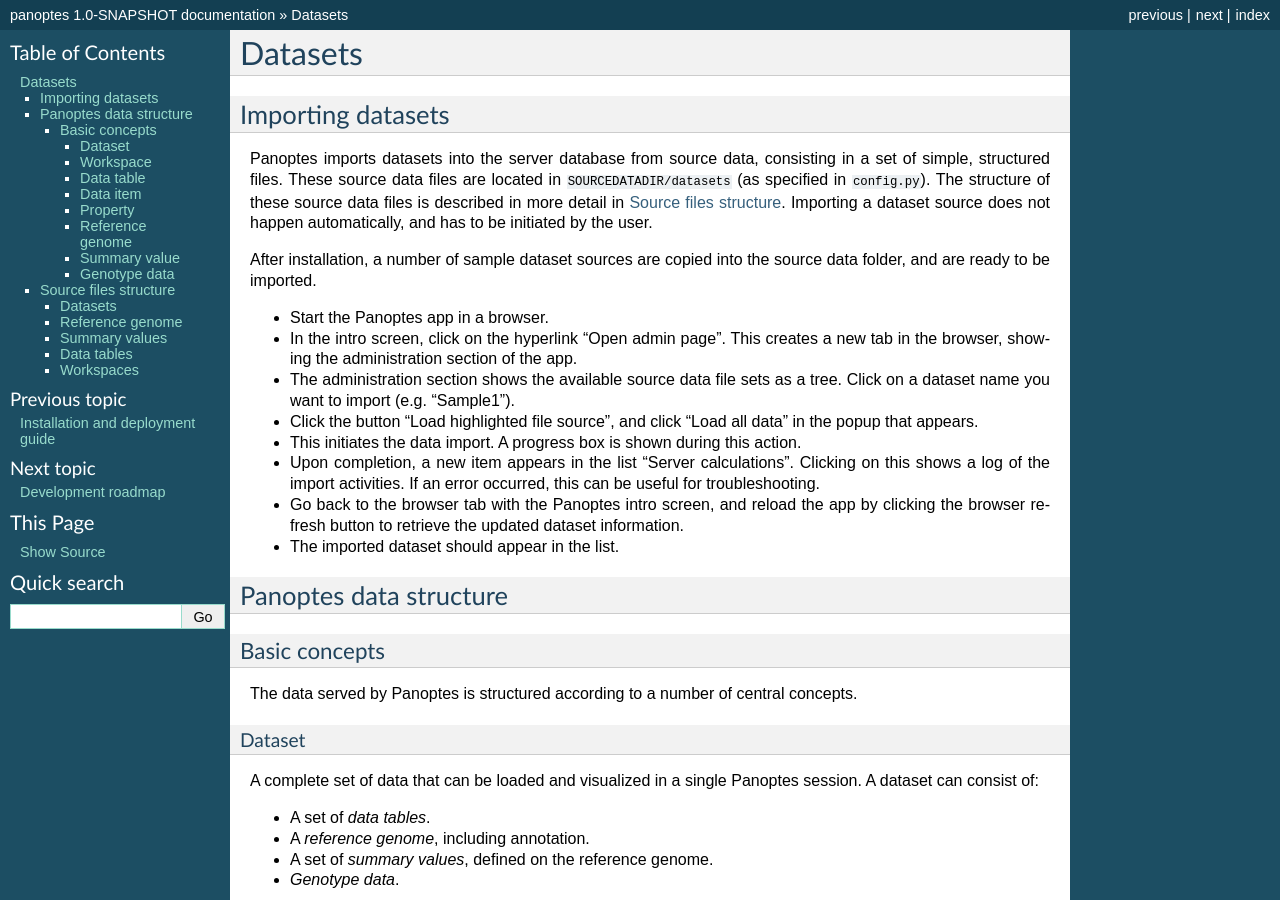
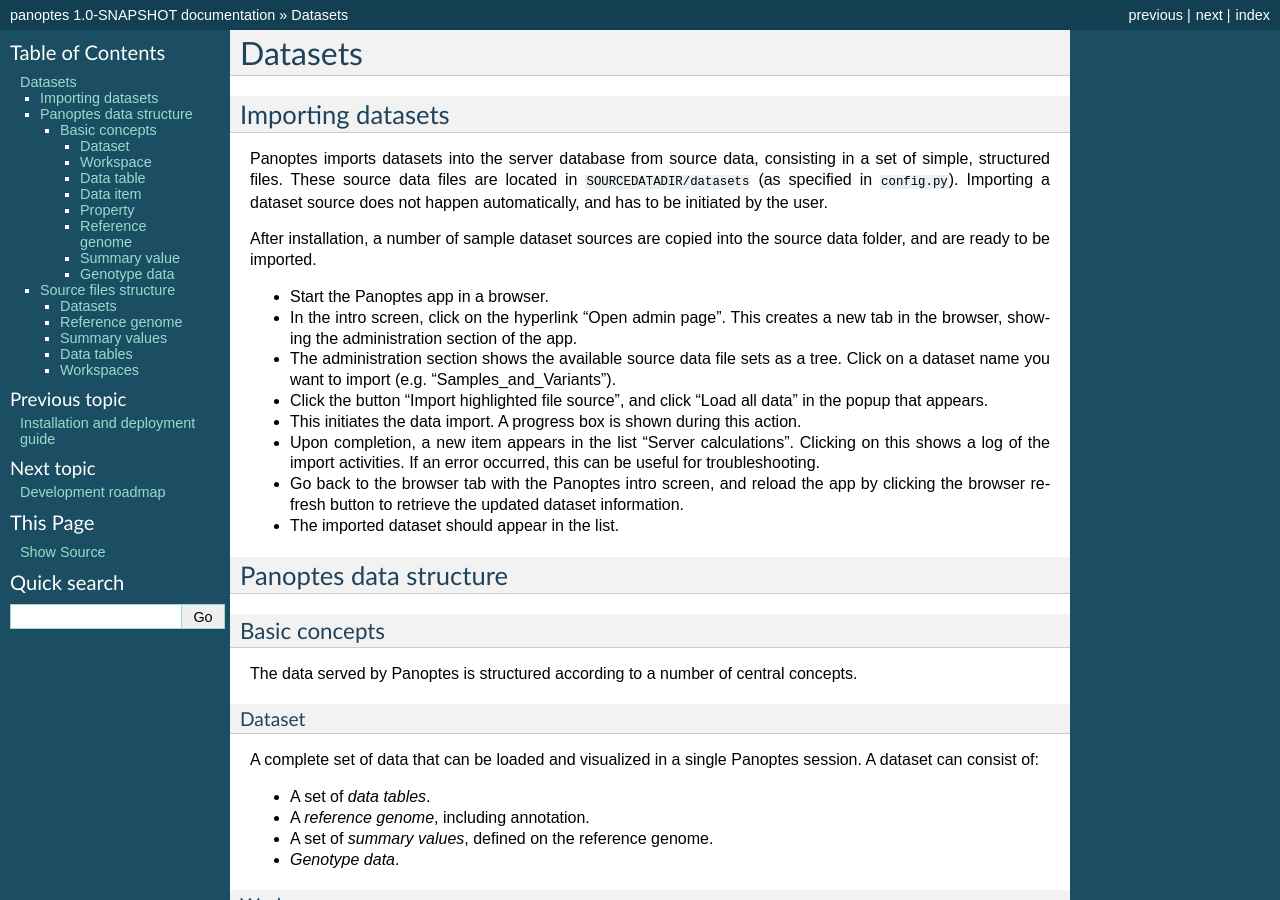
Before and after one commit to cggh/panoptes, a Sphinx documentation site: the page built from documentation/datasets.rst, in a window 1280 px wide and 900 px high. Built offline with Sphinx 7.4.7, drawn with Linux system fonts in a browser that asks for light colours.

Commit message:
Update datasets.rst

```diff
--- a/documentation/datasets.rst
+++ b/documentation/datasets.rst
@@ -4,15 +4,14 @@ Importing datasets
 ------------------
 Panoptes imports datasets into the server database from source data, consisting in a set of simple, structured files.
 These source data files are located in ``SOURCEDATADIR/datasets`` (as specified in ``config.py``).
-The structure of these source data files is described in more detail in `Source files structure`_.
 Importing a dataset source does not happen automatically, and has to be initiated by the user.
 
 After installation, a number of sample dataset sources are copied into the source data folder, and are ready to be imported.
 
 - Start the Panoptes app in a browser.
 - In the intro screen, click on the hyperlink "Open admin page". This creates a new tab in the browser, showing the administration section of the app.
-- The administration section shows the available source data file sets as a tree. Click on a dataset name you want to import (e.g. "Sample1").
-- Click the button "Load highlighted file source", and click "Load all data" in the popup that appears.
+- The administration section shows the available source data file sets as a tree. Click on a dataset name you want to import (e.g. "Samples_and_Variants").
+- Click the button "Import highlighted file source", and click "Load all data" in the popup that appears.
 - This initiates the data import. A progress box is shown during this action.
 - Upon completion, a new item appears in the list "Server calculations". Clicking on this shows a log of the import activities. If an error occurred, this can be useful for troubleshooting.
 - Go back to the browser tab with the Panoptes intro screen, and reload the app by clicking the browser refresh button to retrieve the updated dataset information.
```
